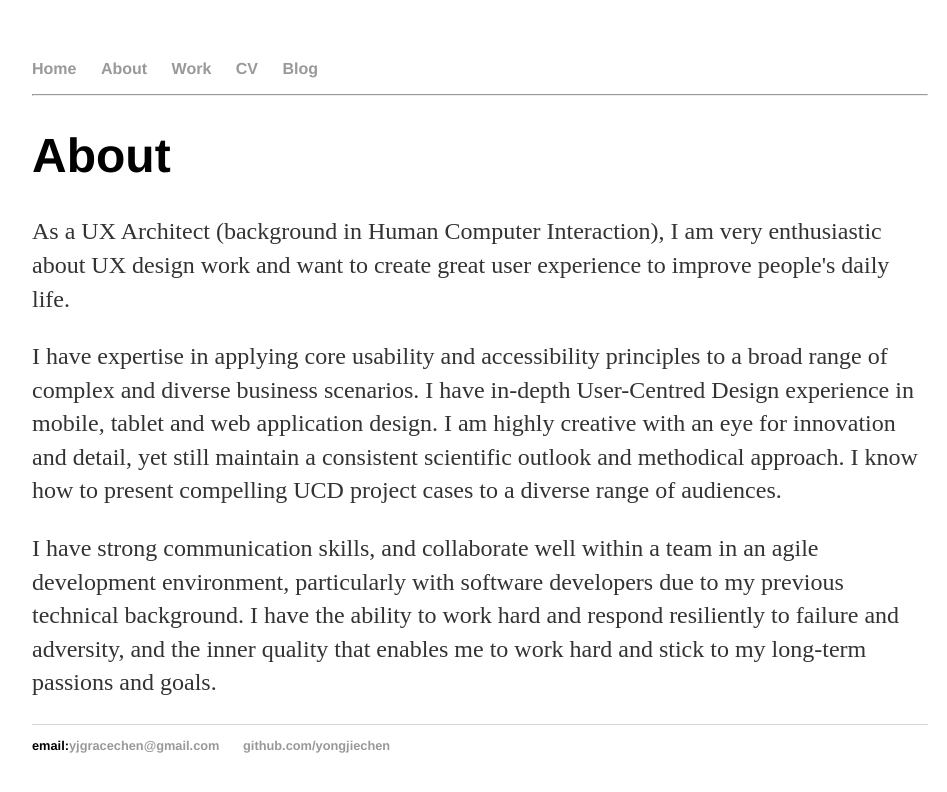
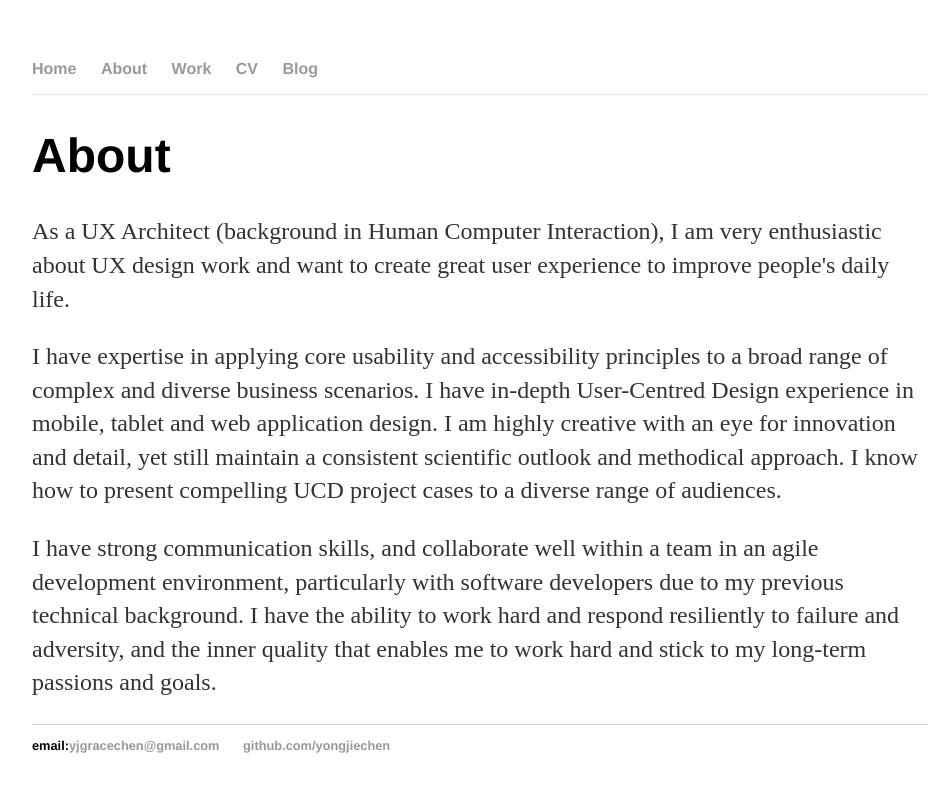
Before and after one commit to yjgracechen/yjgracechen.github.io, a Jekyll site: the page built from about.html, in a window 1280 px wide. Shown: the top 792 px of the page, without its empty margins (160-1107 px from the left). Built offline with Jekyll 4.4.1, drawn with Linux system fonts in a browser that asks for light colours.

Commit message:
Update about.html

```diff
--- a/about.html
+++ b/about.html
@@ -3,7 +3,7 @@ layout: default
 title: About
 ---
 <div class="blurb">
-	<hr>
+	<hr class="style-six">
 	<h1>About</h1>
 	<p> As a UX Architect (background in Human Computer Interaction), I am very enthusiastic about UX design work and want to create great user experience to improve people's daily life.
 	</p>
```
